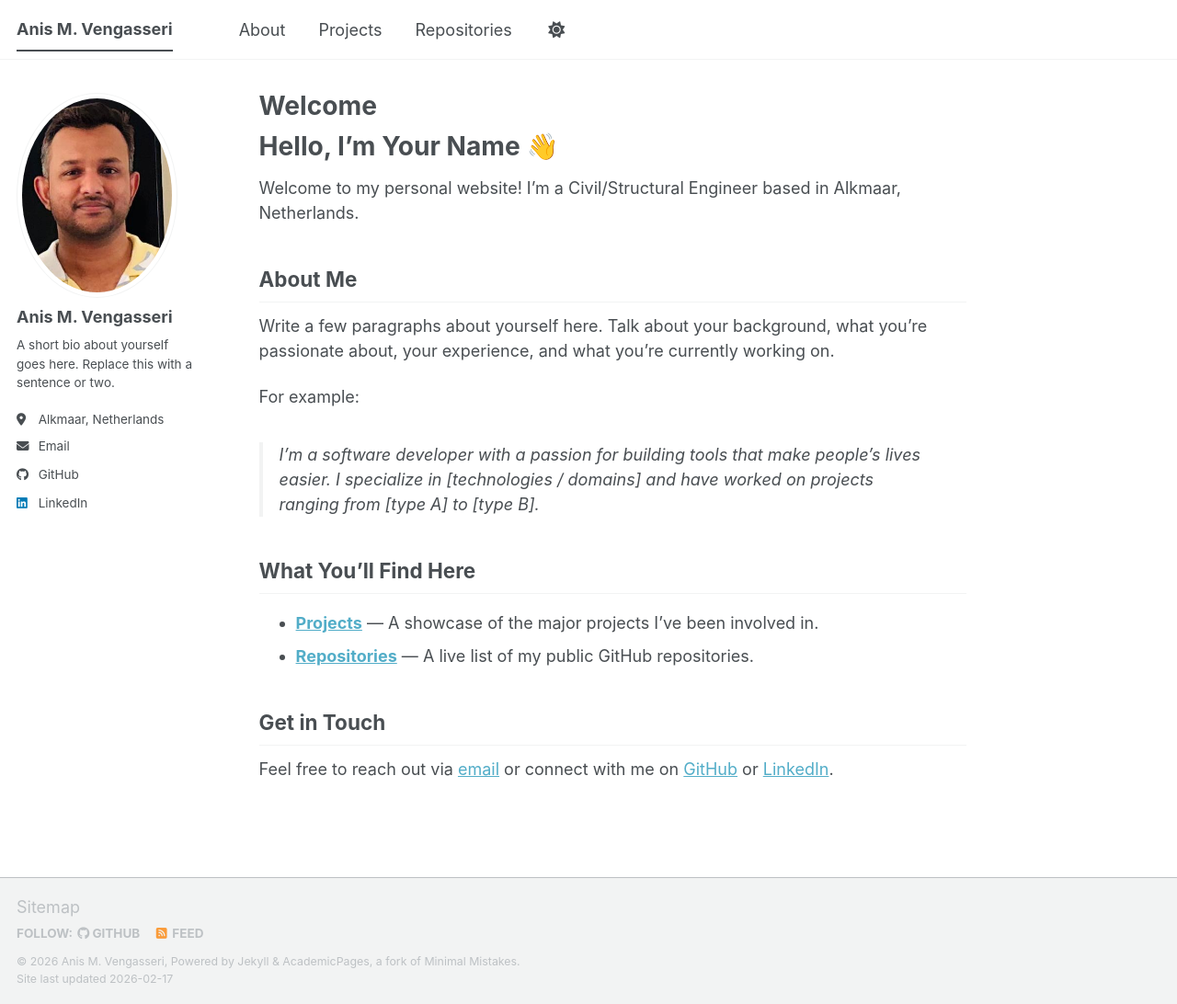
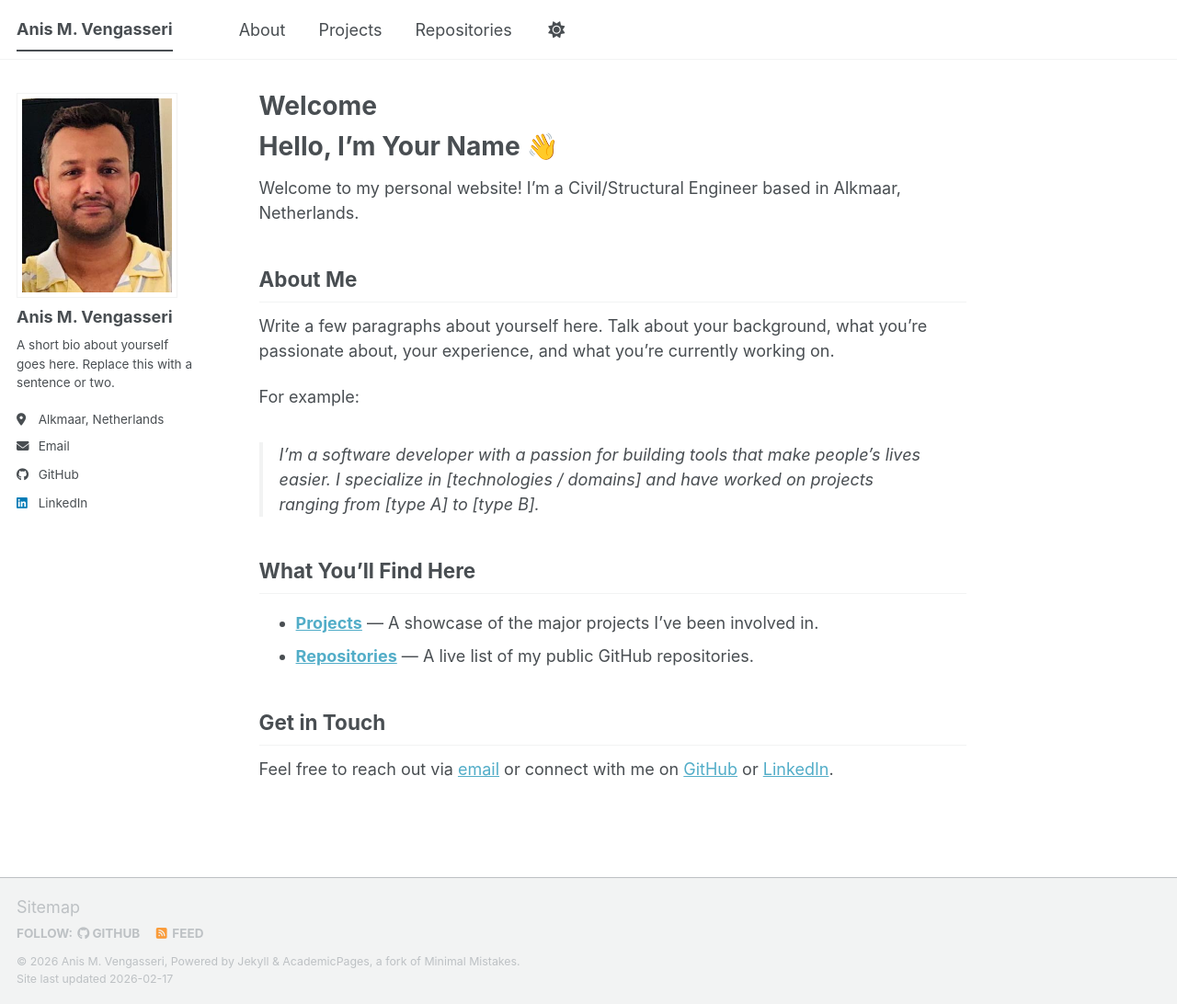
Before and after one commit to anismhd/anismhd.github.io, a Jekyll site: the page built from _pages/about.md, in a window 1280 px wide and 1092 px high. Shown: the whole window at 92% size. Built offline with Jekyll 4.4.1, drawn with Linux system fonts in a browser that asks for light colours; a script bundle is joined from its source files by our own code; library files that are not in the unit come from our copies.

Commit message:
Image corrected

```diff
--- a/_data/authors.yml
+++ b/_data/authors.yml
@@ -1,9 +1,9 @@
 # Authors
 
 Name Name:
-  name        : "Name Name"
-  uri         : "https://name.com"
-  email       : "name@name.com"
+  name        : "Anis M. Vengasseri"
+  uri         : "https://anismhd.github.io/"
+  email       : "anis.mhd@gmail.com"
   bio         : "This is the first name."
   avatar      : "bio-photo-2.jpg"
   twitter     : "name"
--- a/_sass/layout/_sidebar.scss
+++ b/_sass/layout/_sidebar.scss
@@ -83,7 +83,7 @@
 
 .toc {
   background-color: var(--global-toc-bg-color);
-  border: 1px solid var(--global-border-color);
+  border: 0px solid var(--global-border-color);
   border-radius: $border-radius;
   box-shadow: $box-shadow;
   padding: 1em;
@@ -155,7 +155,7 @@
 
   img {
     max-width: 175px;
-    border-radius: 50%;
+    border-radius: 0%;
 
     @include breakpoint($large) {
       padding: 5px;
```
